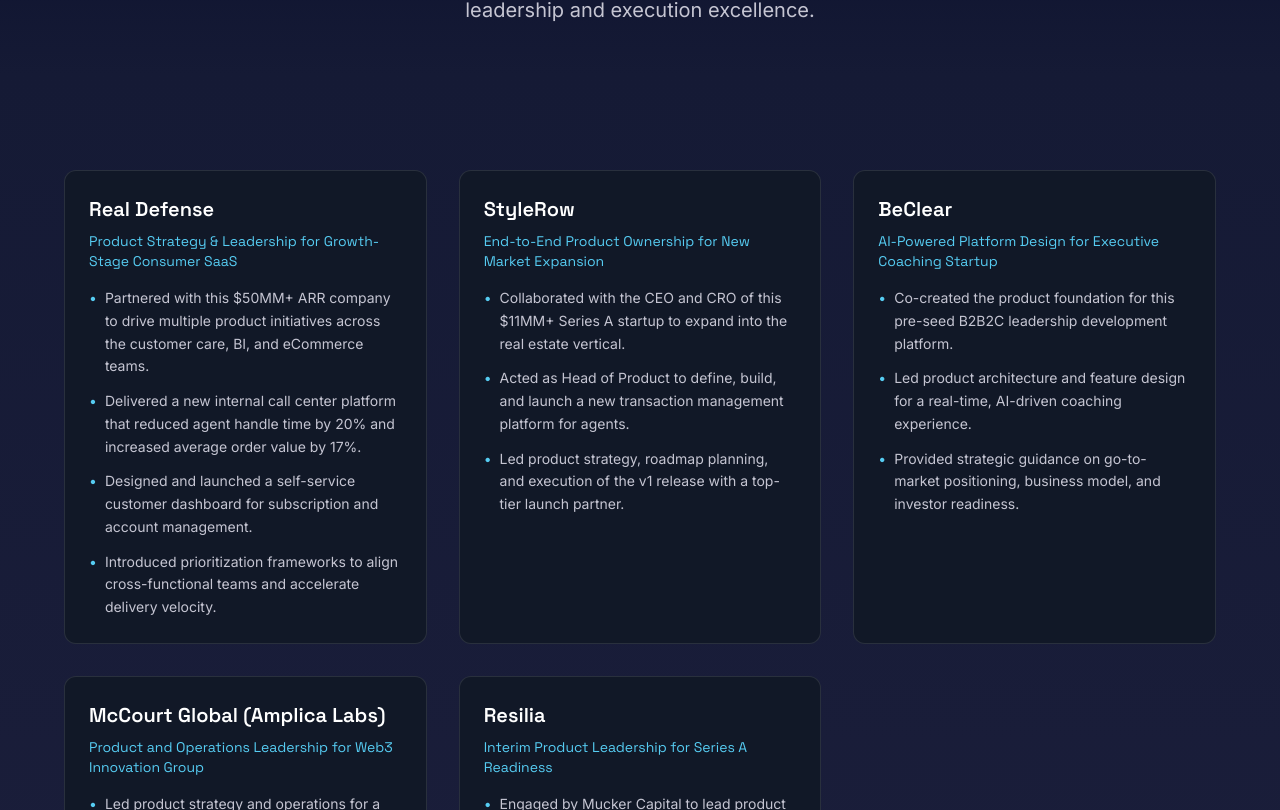
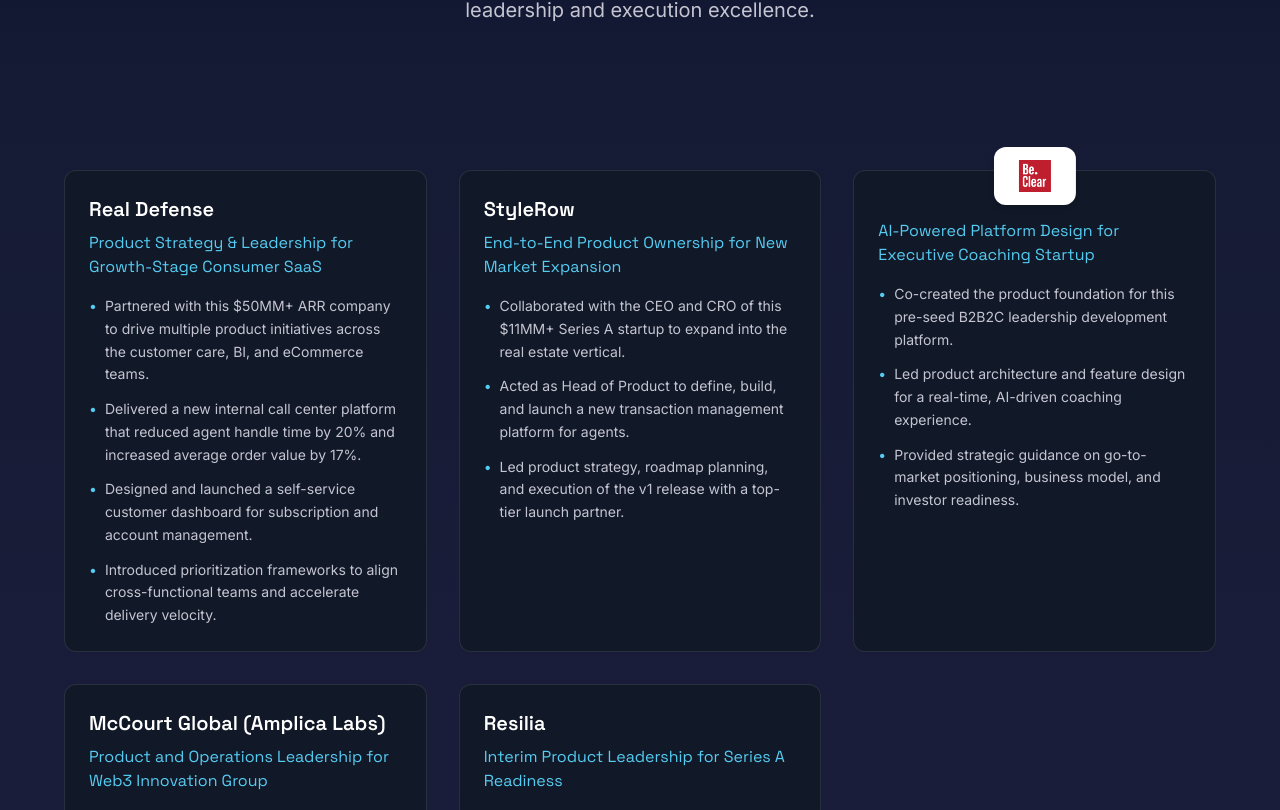
Before and after one commit to teejay73/noasa-consulting-launchpad, a React (Vite) app: page /client-success-stories in a window 1280 px wide. Shown: the part 330-1140 px from the top of the page. Built offline with nearby package versions, Linux system fonts and the light colour scheme.

Commit message:
Update BeClear module appearance
Update the BeClear module on the client success stories page to match the provided screenshot.

```diff
--- a/src/components/WorkCard.tsx
+++ b/src/components/WorkCard.tsx
@@ -5,12 +5,26 @@ interface WorkCardProps {
   company: string;
   subtitle: string;
   bullets: string[];
+  logoUrl?: string;
+  variant?: 'default' | 'beClear';
 }
 
-const WorkCard: React.FC<WorkCardProps> = ({ company, subtitle, bullets }) => (
-  <div className="bg-cardBg border border-white/10 hover:border-techBlue-light/50 rounded-lg p-6 h-full flex flex-col transition-all duration-300 hover:transform hover:scale-105 hover:shadow-[0_10px_40px_rgba(47,128,237,0.2)] group">
+const WorkCard: React.FC<WorkCardProps> = ({ company, subtitle, bullets, logoUrl, variant = 'default' }) => {
+  const containerClass = `relative bg-cardBg border border-white/10 hover:border-techBlue-light/50 rounded-lg p-6 ${variant === 'beClear' ? 'pt-12' : ''} h-full flex flex-col transition-all duration-300 hover:transform hover:scale-105 hover:shadow-[0_10px_40px_rgba(47,128,237,0.2)] group`;
+
+  return (
+    <div className={containerClass}>
+      {variant === 'beClear' && logoUrl && (
+        <div className="absolute -top-6 left-1/2 -translate-x-1/2 bg-white rounded-xl px-6 py-3 shadow-md border border-white/20">
+          <img src={logoUrl} alt={`${company} logo`} className="h-8 w-auto" loading="lazy" />
+        </div>
+      )}
+
+      {variant !== 'beClear' && (
         <h3 className="font-grotesk font-semibold text-xl mb-2 text-white group-hover:text-techBlue-light transition-colors duration-300">{company}</h3>
-    <h4 className="font-grotesk font-medium text-sm mb-4 text-techBlue-light">{subtitle}</h4>
+      )}
+
+      <h4 className="font-grotesk font-medium text-base mb-4 text-techBlue-light">{subtitle}</h4>
       <ul className="text-techGray-light text-sm leading-relaxed space-y-3 flex-1">
         {bullets.map((bullet, index) => (
           <li key={index} className="flex items-start">
@@ -21,5 +35,5 @@ const WorkCard: React.FC<WorkCardProps> = ({ company, subtitle, bullets }) => (
       </ul>
     </div>
   );
-
+};
 export default WorkCard;
--- a/src/pages/ExampleClients.tsx
+++ b/src/pages/ExampleClients.tsx
@@ -72,6 +72,8 @@ const ExampleClients = () => {
                     "Led product architecture and feature design for a real-time, AI-driven coaching experience.",
                     "Provided strategic guidance on go-to-market positioning, business model, and investor readiness."
                   ]}
+                  variant="beClear"
+                  logoUrl="/lovable-uploads/77b3a80f-7b00-45a0-8f55-cf0e389001e4.png"
                 />
                 <WorkCard
                   company="McCourt Global (Amplica Labs)"
```
Lines whose indentation alone changed are shown as unchanged.
